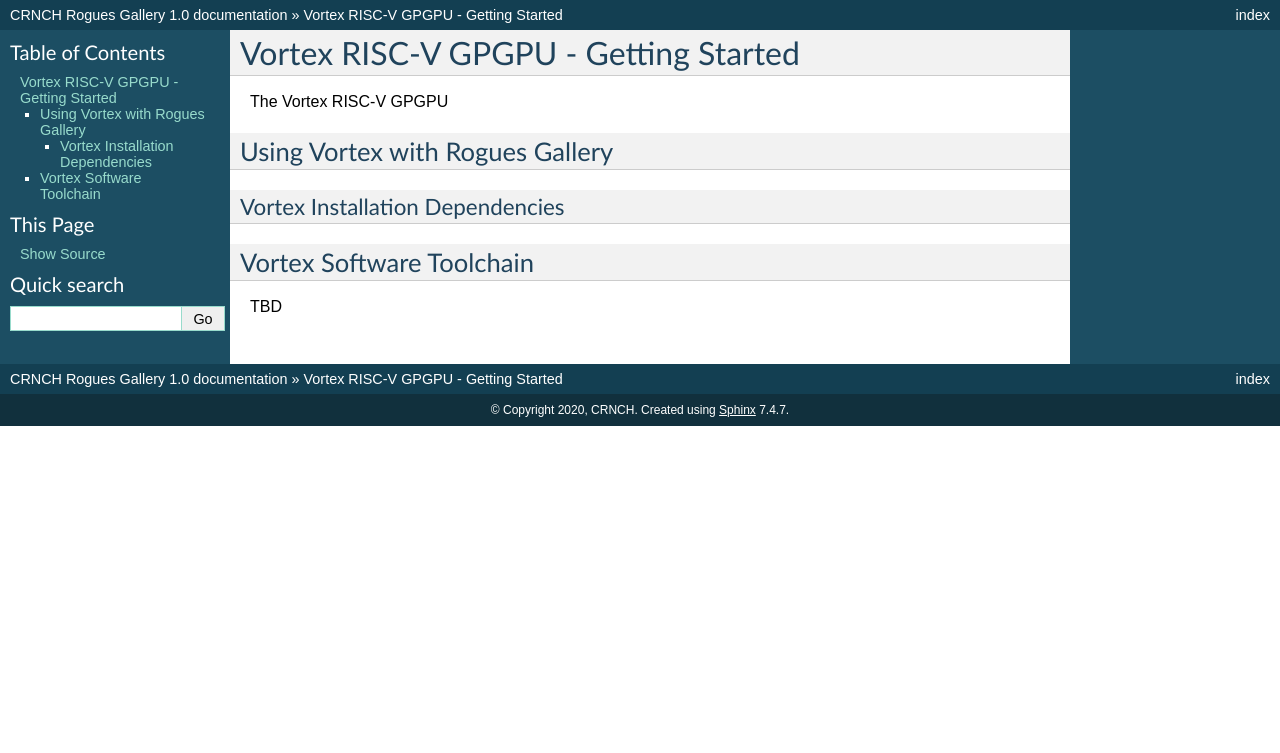
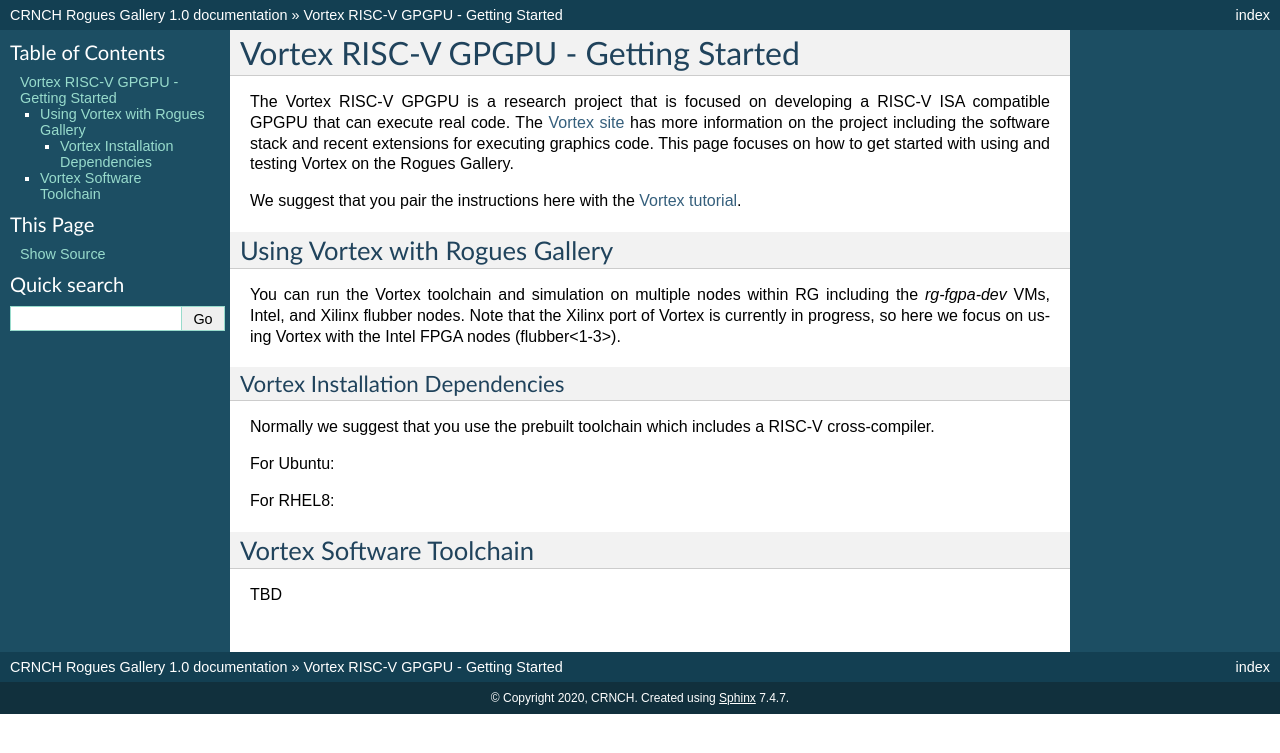
Before and after one commit to gt-crnch-rg/read-the-docs, a Sphinx documentation site: the page built from docs/reconfig/vortex/vortex-getting-started.rst, in a window 1280 px wide. Shown: the top 753 px of the page. Built offline with Sphinx 7.4.7, drawn with Linux system fonts in a browser that asks for light colours; pages that are not in the unit, such as notebooks, are missing from menus.

Commit message:
Update vortex-getting-started.rst

```diff
--- a/docs/reconfig/vortex/vortex-getting-started.rst
+++ b/docs/reconfig/vortex/vortex-getting-started.rst
@@ -1,16 +1,24 @@
 Vortex RISC-V GPGPU - Getting Started
 -------------------
 
-The Vortex RISC-V GPGPU
+The Vortex RISC-V GPGPU is a research project that is focused on developing a RISC-V ISA compatible GPGPU that can execute real code. The `Vortex site <https://vortex.cc.gatech.edu/>`__ has more information on the project including the software stack and recent extensions for executing graphics code. This page focuses on how to get started with using and testing Vortex on the Rogues Gallery.
 
+We suggest that you pair the instructions here with the `Vortex tutorial <https://github.com/vortexgpgpu/vortex_tutorials>`__.
 
 Using Vortex with Rogues Gallery
 =========================
+
+You can run the Vortex toolchain and simulation on multiple nodes within RG including the `rg-fgpa-dev` VMs, Intel, and Xilinx flubber nodes. Note that the Xilinx port of Vortex is currently in progress, so here we focus on using Vortex with the Intel FPGA nodes (flubber<1-3>).
 
 
 Vortex Installation Dependencies
 ~~~~~~~~~~~~~~~~~~~~~~~~~
 
+Normally we suggest that you use the prebuilt toolchain which includes a RISC-V cross-compiler.
+
+For Ubuntu:
+
+For RHEL8:
 
 
 Vortex Software Toolchain
```
